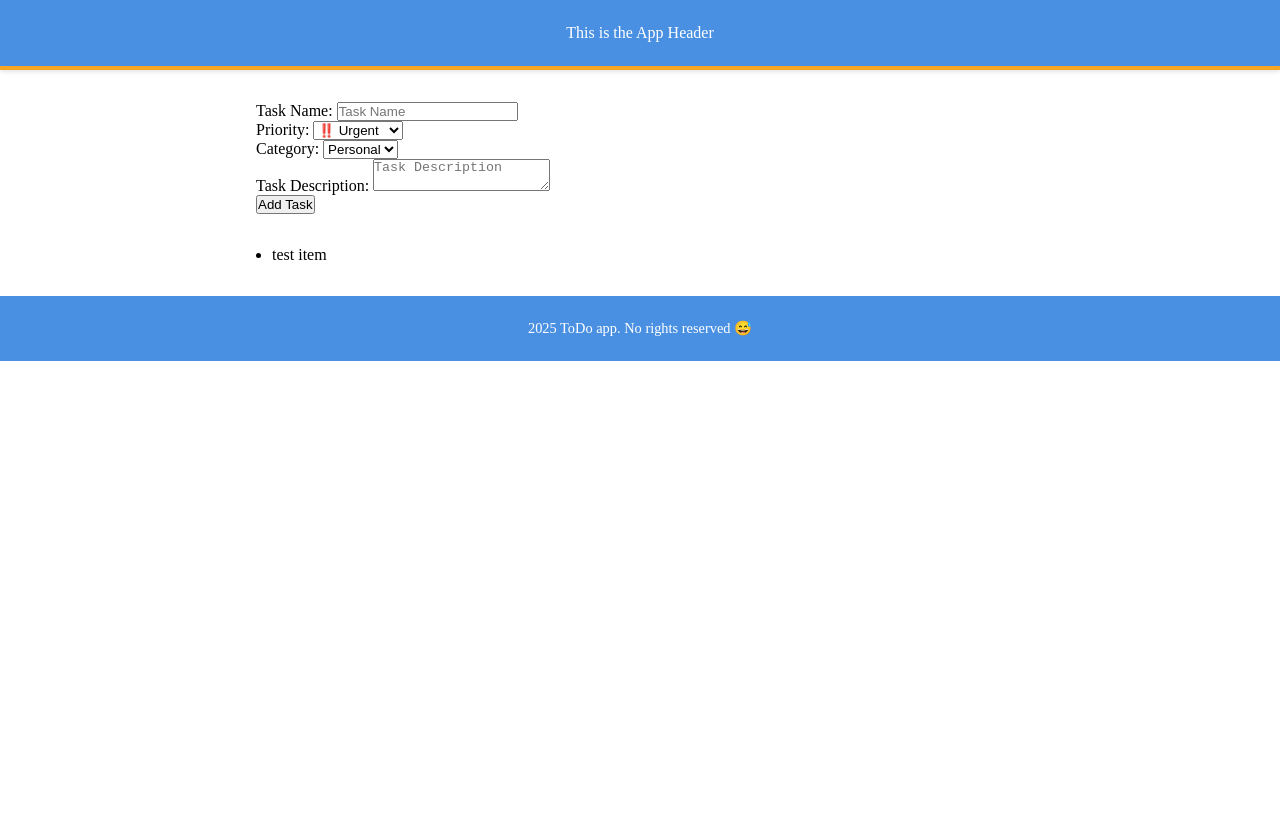
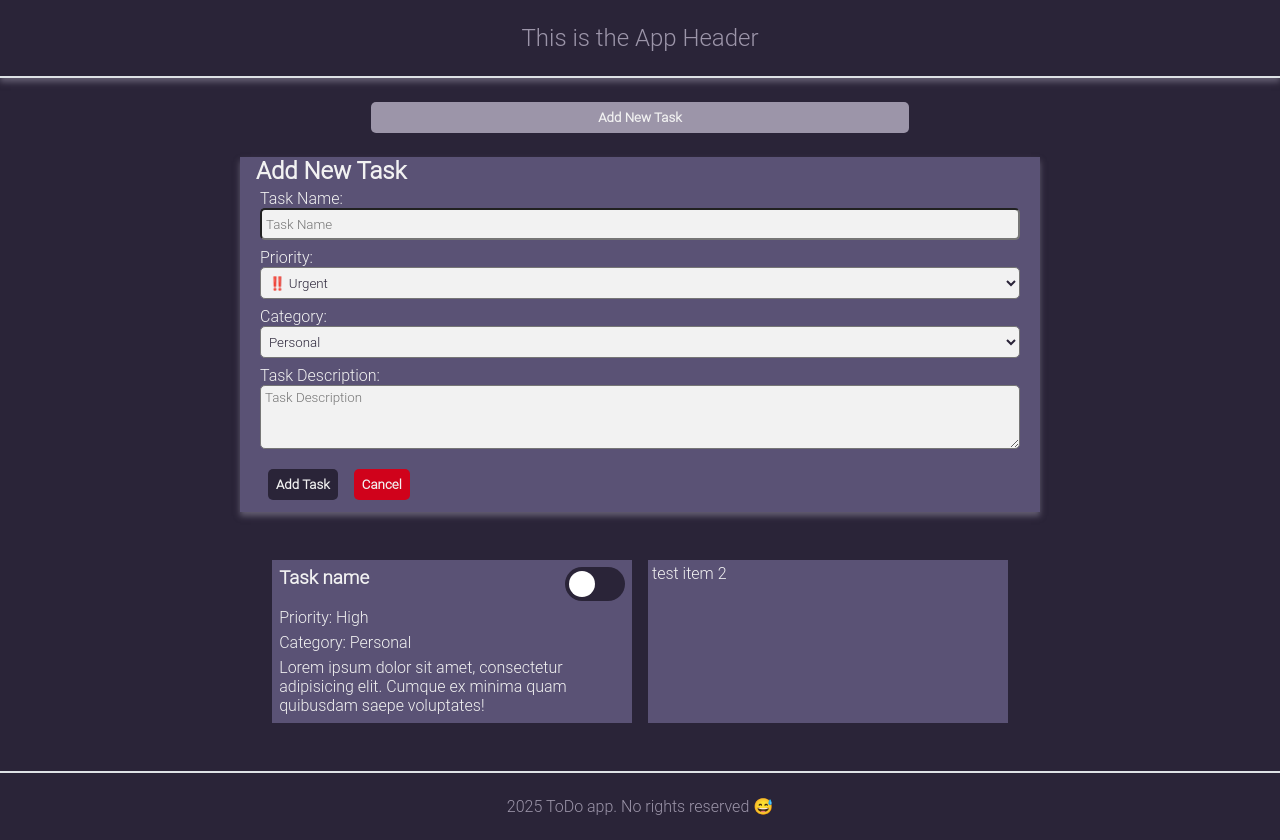
Before and after one commit to giiser/my-todo-list-mini-app, a React (Vite) app: page / in a window 1280 px wide. Before the commit the page ends 800 px from the top, so only its background shows below. Built offline with nearby package versions, Linux system fonts and the light colour scheme.

Commit message:
worked on styling and basic html structure. Next step: move to react atoms and components.

```diff
--- a/src/App.jsx
+++ b/src/App.jsx
@@ -4,41 +4,60 @@ const App = () => {
             <header className="header">
                 This is the App Header
             </header>
-            <main className="container">
+            <main>
+                <section className="container">
+                    <button className="btn btn-primary">
+                        Add New Task
+                    </button>
+                </section>
                 {/*Form to create tasks*/}
-                <form className="inputForm">
-                    <div className="formField">
-                        <label htmlFor="taskName" aria-label="Task Name">Task Name: </label>
-                        <input type="text" id="taskName" placeholder="Task Name" />
+                <form className="container form-container">
+                    <h2>Add New Task</h2>
+                    <div className="form-field">
+                        <label htmlFor="task-name" aria-label="Task Name">Task Name: </label>
+                        <input type="text" id="task-name" placeholder="Task Name" />
                     </div>
-                    <div className="formField">
-                        <label htmlFor="taskPriority" aria-label="Priority">Priority: </label>
-                        <select id="taskPriority">
+                    <div className="form-field">
+                        <label htmlFor="task-priority" aria-label="Priority">Priority: </label>
+                        <select id="task-priority">
                             <option value="Urgent">‼️ Urgent</option>
                             <option value="High">❗️️ High</option>
                             <option value="Medium">⚠️ Medium</option>
                             <option value="Low">❇️ Low</option>
                         </select>
                     </div>
-                    <div className="formField">
-                        <label htmlFor="taskCategory" aria-label="Task Category">Category: </label>
-                        <select id="taskCategory">
+                    <div className="form-field">
+                        <label htmlFor="task-category" aria-label="Task Category">Category: </label>
+                        <select id="task-category">
                             <option value="Personal">Personal</option>
                             <option value="Work">Work</option>
                             <option value="Other">Other</option>
                         </select>
                     </div>
-                    <div className="formField">
-                        <label htmlFor="taskDescription" aria-label="Task description">Task Description: </label>
-                        <textarea id="taskDescription" placeholder="Task Description" />
+                    <div className="form-field">
+                        <label htmlFor="task-description" aria-label="Task description">Task Description: </label>
+                        <textarea id="task-description" placeholder="Task Description" />
                     </div>
-                    <div className="formField">
-                        <button>Add Task</button>
+                    <div className="form-field">
+                        <button className='btn btn-submit'>Add Task</button>
+                        <button className='btn btn-cancel'>Cancel</button>
                     </div>
                 </form>
                 <section className="container">
-                    <ul className="taskList">
-                        <li className="taskItem">test item</li>
+                    <ul className="task-list">
+                        <li tabIndex="0" className="task-item">
+                            <div className='task-header'>
+                                <h3>Task name</h3>
+                                <label className="switch">
+                                    <input  className="switch" type="checkbox"/>
+                                    <span tabIndex="0" className="slider round"></span>
+                                </label>
+                            </div>
+                            <p>Priority: High</p>
+                            <p> Category: Personal</p>
+                            <p>Lorem ipsum dolor sit amet, consectetur adipisicing elit. Cumque ex minima quam quibusdam saepe voluptates!</p>
+                        </li>
+                        <li className="task-item">test item 2</li>
                     </ul>
                 </section>
             </main>
--- a/src/index.css
+++ b/src/index.css
@@ -1,42 +1,224 @@
 :root {
-  --primary-color: #4a90e2; /* A nice blue */
-  --secondary-color: #f5a623; /* A warm orange */
-  --danger-color: #d0021b; /* A strong red */
-  --success-color: #7ed321; /* A vibrant green */
-  --light-bg: #f8f9fa;
-  --dark-bg: #ffffff;
-  --text-color: #333;
+  --primary-color: #2A2438;
+  --secondary-color: #352F44;
+  --tertiary-color: #5A5275;
+  --danger-color: #d0021b;
+  --success-color: #7ed321;
+  --text-color: #F2F2F2;
+  --text-color-dark: #9C95A9;
+  --text-accent-color: #FFD700;
   --border-color: #dee2e6;
   --border-radius: 8px;
-  --box-shadow: 0 4px 6px rgba(0, 0, 0, 0.1);
+  --box-shadow: 0 4px 6px rgba(156, 149, 169, 0.5);
+  --text-size-body: 1rem;
+  --text-size-header: 1.5rem;
+  --text-size-footer: 0.9rem;
 }
 
 * {
   box-sizing: border-box;
   margin: 0;
   padding: 0;
+  color: var(--text-color);
+  font-family: "Roboto Light", sans-serif;
+
 }
 
-.container {
-  max-width: 800px;
-  margin: 2rem auto;
-  padding: 0 1rem;
+body {
+  background-color: var(--primary-color);
+  font-size: var(--text-size-body);
 }
 
-/* --- 2. Header & Footer --- */
+/* --- Header & Footer --- */
 header, footer {
   text-align: center;
   padding: 1.5rem;
   background-color: var(--primary-color);
-  color: white;
+  color: var(--text-color-dark);
 }
 
 header {
-  box-shadow: 0 2px 4px rgba(0, 0, 0, 0.1);
-  border-bottom: 4px solid var(--secondary-color);
+  box-shadow: var(--box-shadow);
+  border-bottom: 2px solid var(--border-color);
+  font-size: var(--text-size-header);
+
 }
 
 footer {
   margin-top: 2rem;
-  font-size: 0.9em;
+  border-top: 2px solid var(--border-color);
 }
+
+
+/*tasks container*/
+.container {
+  display: flex;
+  flex-direction: column;
+  max-width: 800px;
+  margin: 1rem auto;
+  padding: 0 1rem;
+}
+/*form styles*/
+.form-container {
+  box-shadow: var(--box-shadow);
+  background-color: var(--tertiary-color);
+}
+
+.form-hidden{
+  display: none;
+}
+
+.container .form-field {
+  flex: 1;
+  background-color: var(--tertiary-color);
+  padding: 0.25rem;
+}
+.container .form-field:first-child {
+  margin-top: 0.5rem;
+  /*padding-top: 0.5rem;*/
+}
+input, textarea, select {
+  width: 100%;
+  background-color: var(--text-color);
+  color: var(--primary-color);
+  height: 2rem;
+  border-radius: 5px;
+  padding: 0.25rem;
+}
+textarea {
+  height: 4rem;
+  resize: block;
+}
+input:focus, textarea:focus {
+  border: 1px solid var(--text-accent-color);
+  box-shadow: var(--box-shadow);
+}
+
+
+/*buttons*/
+.btn{
+  border: none;
+  border-radius: 5px;
+  font-weight: bold;
+  padding: 0.5rem;
+  margin: 0.5rem;
+}
+
+.btn-submit {
+  background-color: var(--primary-color);
+  color: var(--text-color);
+}
+
+.btn-submit:hover {
+  box-shadow: var(--box-shadow);
+  background-color: rgba(53, 47, 68, 0.5);
+}
+
+.btn-cancel {
+  background-color: var(--danger-color);
+  color: var(--text-color);
+}
+
+.btn-cancel:hover {
+  box-shadow: var(--box-shadow);
+}
+
+.btn-primary{
+  background-color: var(--text-color-dark);
+  color: var(--text-color);
+  width: 70%;
+  align-self: center;
+}
+.btn-primary:hover{
+  box-shadow: var(--box-shadow);
+  background-color: var(--tertiary-color);
+}
+
+/*task list*/
+.task-list {
+  display: flex;
+  justify-content: center;
+  margin-top: 1rem;
+  padding: 0.5rem;
+}
+
+.task-item {
+  flex: 1;
+  padding: 0.25rem;
+  margin: 0.5rem;
+  display: flex;
+  background-color: var(--tertiary-color);
+  color: var(--text-color);
+  flex-direction: column;
+}
+.task-item > *{
+  padding: 0.2rem;
+}
+.task-header{
+  display: flex;
+  justify-content: space-between;
+}
+
+li{
+  list-style: none;
+}
+
+/*slider*/
+.switch {
+  position: relative;
+  display: inline-block;
+  width: 60px;
+  height: 34px;
+}
+
+/* Hide default HTML checkbox */
+.switch input {
+  opacity: 0;
+  width: 0;
+  height: 0;
+}
+
+/* The slider */
+.slider {
+  position: absolute;
+  cursor: pointer;
+  top: 0;
+  left: 0;
+  right: 0;
+  bottom: 0;
+  background-color: var(--primary-color);
+  transition: .4s;
+}
+
+.slider:before {
+  position: absolute;
+  content: "";
+  height: 26px;
+  width: 26px;
+  left: 4px;
+  bottom: 4px;
+  background-color: white;
+  -webkit-transition: .4s;
+  transition: .4s;
+}
+
+input:checked + .slider {
+  background-color: var(--success-color);
+}
+
+input:focus + .slider {
+  box-shadow: 0 0 1px #2196F3;
+}
+
+input:checked + .slider:before {
+  transform: translateX(26px);
+}
+
+/* Rounded sliders */
+.slider.round {
+  border-radius: 34px;
+}
+
+.slider.round:before {
+  border-radius: 50%;
+}
```
